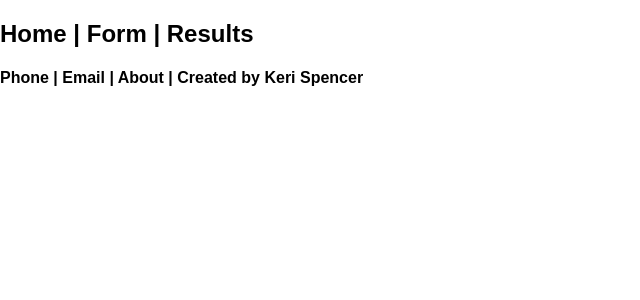
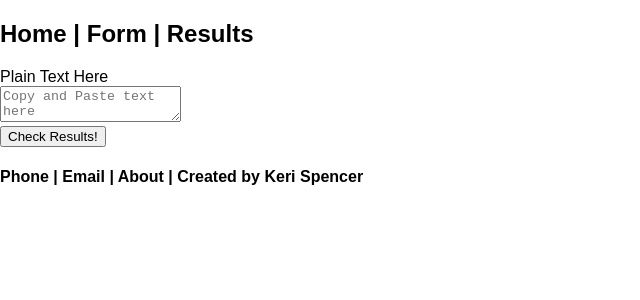
Before and after one commit to keriSpencer/twitter-watson-app, a React (Create React App) app: page /text in a window 1280 px wide. Shown: the top 300 px of the page, without its empty margins (0-640 px from the left). Built offline with nearby package versions, Linux system fonts and the light colour scheme.

Commit message:
Added plain text component

```diff
--- /dev/null
+++ b/src/components/PlainText.js
@@ -0,0 +1,56 @@
+import React, { Component } from 'react'
+
+class PlainText extends Component {
+  constructor(props) {
+    super(props)
+
+    this.state = {
+      text: '',
+      textArray: []
+    }
+  }
+
+  _text = e => {
+    e.preventDefault()
+
+    this.setState({ text: e.target.value })
+  }
+
+  _submit = e => {
+    e.preventDefault()
+    let text = this.state.text
+    let newArray = this.state.textArray
+    newArray.push(text)
+
+    this.setState({
+      text: text
+    })
+
+    let input_reset = document.querySelector('#input_reset')
+    input_reset.value = ''
+  }
+
+  render() {
+    return (
+      <div>
+        <form onSubmit={this._submit}>
+          <div>
+            <label>Plain Text Here</label>
+            <br />
+            <textarea type="text" id="input_reset" onChange={this._text} placeholder="Copy and Paste text here" />
+          </div>
+          <button>Check Results!</button>
+        </form>
+        <div>
+          {this.state.textArray.map((text, i) =>
+            <p key={i}>
+              {text}
+            </p>
+          )}
+        </div>
+      </div>
+    )
+  }
+}
+
+export default PlainText
--- a/src/index.js
+++ b/src/index.js
@@ -8,12 +8,14 @@ import { BrowserRouter, Route, Switch } from 'react-router-dom'
 import App from './components/App'
 import Baselayout from './components/Baselayout'
 import Form from './components/Form'
+import PlainText from './components/PlainText'
 
 ReactDOM.render(
   <BrowserRouter>
     <Baselayout>
       <Switch>
         <Route exact path="/" component={Form} />
+        <Route path="/text" component={PlainText} />
       </Switch>
     </Baselayout>
   </BrowserRouter>,
```
